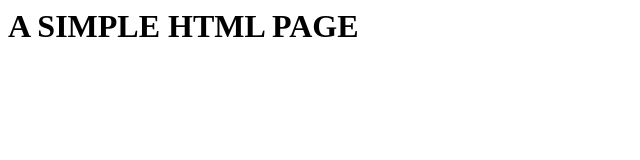
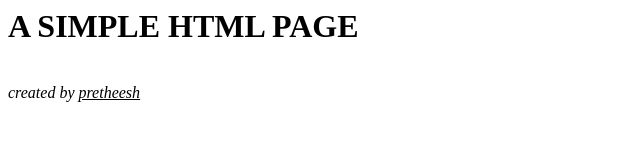
Before and after one commit to iampretheesh/plainHTML, a plain HTML site: page index.html in a window 1280 px wide. Shown: the whole page, without its empty margins (0-640 px from the left). Drawn offline with Linux system fonts and the light colour scheme.

Commit message:
Update index.html
changes made in local#1

```diff
--- a/index.html
+++ b/index.html
@@ -1 +1,3 @@
 <H1> A SIMPLE HTML PAGE </H1>
+<br/>
+<i>created by <u>pretheesh</u> </i>
```
